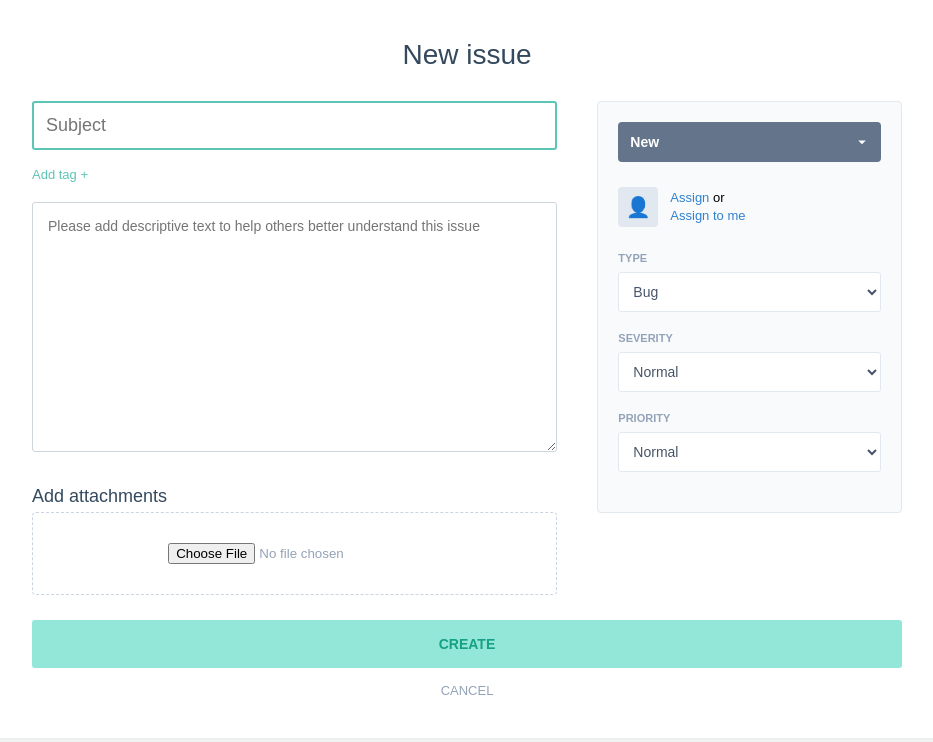
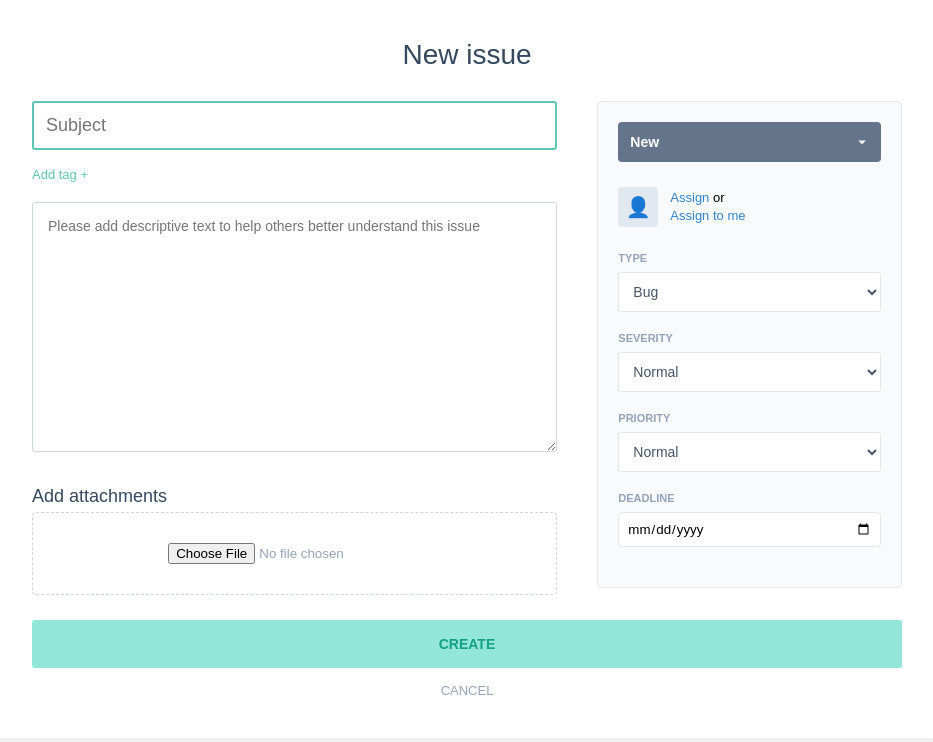
Before and after one commit to ChristianBarone/IssueTracker-Backend, a Django app: page /new/ in a window 1280 px wide. Shown: the part 51-793 px from the top of the page, without its empty margins (173-1106 px from the left). Run offline with Django 3.2, Linux system fonts and the light colour scheme; the visitor is signed in with stand-in values (Sample User, id 1).

Commit message:
Deadlines desarrolladas

```diff
--- a/src/issues/templates/issues/create.html
+++ b/src/issues/templates/issues/create.html
@@ -121,6 +121,21 @@
                     </select>
                 </div>
 
+                <div class="side-group">
+                    <label class="side-label">Deadline</label>
+                    <input type="date" name="deadline" class="deadline-input">
+                </div>
+
+                <style>
+                .deadline-input {
+                    width: 100%;
+                    padding: 8px;
+                    border: 1px solid #e2e8f0;
+                    border-radius: 4px;
+                    font-family: inherit;
+                }
+                </style>
+
             </div>
         </div>
 
--- a/src/issues/views.py
+++ b/src/issues/views.py
@@ -109,6 +109,7 @@ def issue_list(request):
             'stat': toggle_order('status'),
             'assign': toggle_order('assignee'),
             'mod': toggle_order('modified_at'),
+            'deadline': toggle_order('deadline'),
         },
     }
     return render(request, 'issues/list.html', context)
@@ -123,11 +124,12 @@ def issue_create(request):
         priority=request.POST.get('priority')
         status = request.POST.get('status') or 'New'
         d_line = request.POST.get('deadline')
-        creator=request.user  #if request.user.is_authenticated else default_user
-        assignee=request.user  #if request.user.is_authenticated else default_user
+        deadline_value = d_line if d_line and d_line.strip() != "" else None
+        creator=default_user #if request.user.is_authenticated else default_user
+        assignee=default_user #if request.user.is_authenticated else default_user
 
         # Creem l'issue i l'assignem a nosaltres mateixos (Requisit)
-        issue = issue_create_instance(subject, description, issue_type, issue_severity, priority, status, d_line, creator,
+        issue = issue_create_instance(subject, description, issue_type, issue_severity, priority, status, deadline_value, creator,
                               assignee)
 
         if request.FILES.get('files') is not None:
@@ -171,7 +173,7 @@ def issue_create_instance(subject, description, issue_type, issue_severity, prio
         issue_severity=issue_severity,
         priority=priority,
         status=status,
-        deadline=d_line if d_line else None,
+        deadline=d_line,
         creator=creator,
         assignee=assignee
     )
@@ -195,13 +197,22 @@ def issue_delete(request, issue_id):
         issue.delete()
     return redirect('issue_list')
 
+
 def issue_update_status(request, issue_id):
     if request.method == 'POST':
         issue = get_object_or_404(Issue, id=issue_id)
+
         nuevo_estado = request.POST.get('status')
         if nuevo_estado:
             issue.status = nuevo_estado
-            issue.save()
+
+        nueva_deadline = request.POST.get('deadline')
+        if nueva_deadline == "":
+            issue.deadline = None
+        elif nueva_deadline:
+            issue.deadline = nueva_deadline
+
+        issue.save()
     return redirect('issue_list')
 
 @login_required
```
Also changed, not shown: src/issues/templates/issues/list.html (+42 -0 lines).
